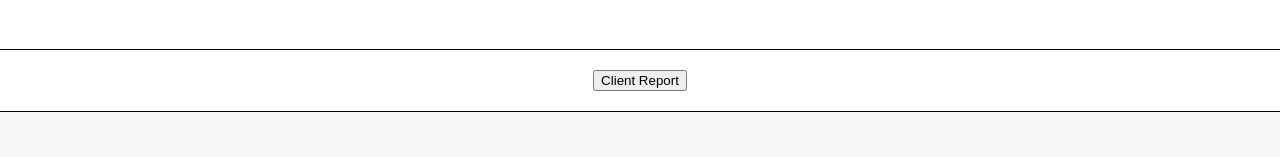
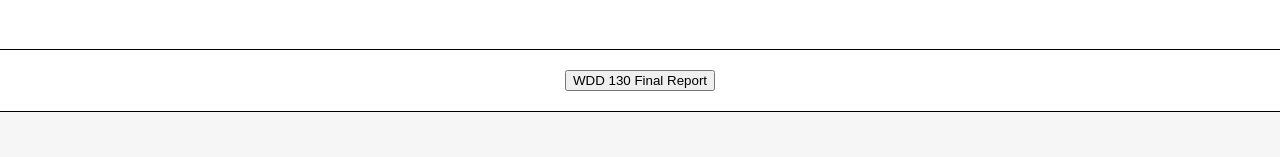
Before and after one commit to tristanzat/wdd-130-portfolio, a plain HTML site: page index.html in a window 1280 px wide. Shown: the part 611-768 px from the top of the page. Drawn offline with nearby package versions, Linux system fonts and the light colour scheme.

Commit message:
make cleint report more clear that it's the final thing for this class

```diff
--- a/index.html
+++ b/index.html
@@ -67,7 +67,7 @@
           id="client-report-button"
           onclick="window.location.href='client_report.html';"
         >
-          Client Report
+          WDD 130 Final Report
         </button>
       </secton>
       <!--Featured projects section-->
```
